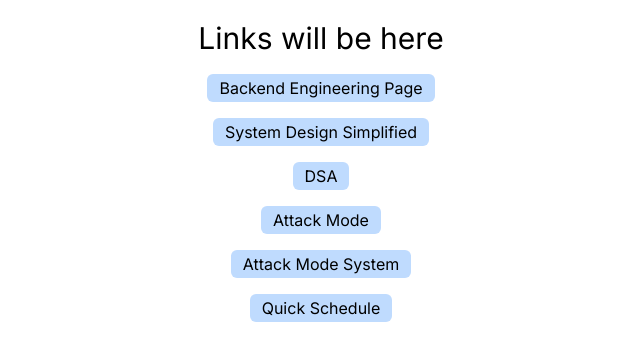
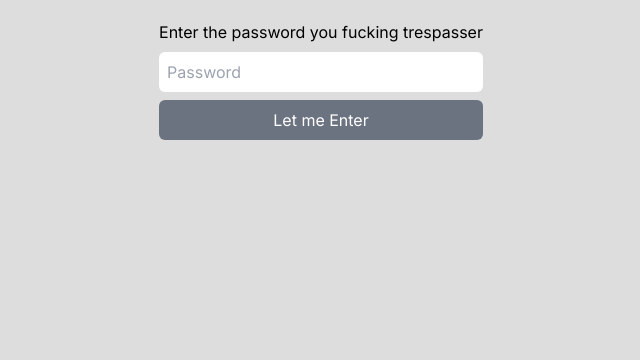
Before and after one commit to PrathamPatel010/Redirection-App, a Next.js app: page / in a window 1280 px wide. Shown: the top 360 px of the page, without its empty margins (319-959 px from the left). Built offline with nearby package versions, Linux system fonts and the light colour scheme.

Commit message:
added password auth

```diff
--- /dev/null
+++ b/app/components/LinksPage.jsx
@@ -0,0 +1,30 @@
+import Image from "next/image";
+import Link from "next/link";
+
+export default function LinksPage() {
+    return (
+        <>
+            <div className="text-3xl">
+                Links will be here
+            </div>
+            <div className="mt-5">
+                <Link className="bg-blue-200 hover:bg-blue-600 hover:text-white rounded-md px-3 py-1" target="_blank" href={'https://prathampatel.notion.site/f7072887e83c45aeaa4fd52270ceac44'}>Backend Engineering Page</Link>
+            </div>
+            <div className="mt-5">
+                <Link className="bg-blue-200 hover:bg-blue-600 hover:text-white rounded-md px-3 py-1" target="_blank" href={'https://prathampatel.notion.site/System-Design-Simplified-a35cd6cc48054585b973bdf7e33746fe'}>System Design Simplified</Link>
+            </div>
+            <div className="mt-5">
+                <Link className="bg-blue-200 hover:bg-blue-600 hover:text-white rounded-md px-3 py-1" target="_blank" href={'https://prathampatel.notion.site/DSA-54023c73b03b49e988eac2f7de95a06c'}>DSA</Link>
+            </div>
+            <div className="mt-5">
+                <Link className="bg-blue-200 hover:bg-blue-600 hover:text-white rounded-md px-3 py-1" target="_blank" href={'https://prathampatel.notion.site/Attack-Mode-eee0190c36b845bb9f2dcbe631420473'}>Attack Mode</Link>
+            </div>
+            <div className="mt-5">
+                <Link className="bg-blue-200 hover:bg-blue-600 hover:text-white rounded-md px-3 py-1" target="_blank" href={'https://prathampatel.notion.site/Attack-Mode-System-9d5d6985544b40aab5779c2ae62377be'}>Attack Mode System</Link>
+            </div>
+            <div className="mt-5">
+                <Link className="bg-blue-200 hover:bg-blue-600 hover:text-white rounded-md px-3 py-1" target="_blank" href={'https://prathampatel.notion.site/Quick-Schedule-fab350dca7bb426886df408f34dab55c'}>Quick Schedule</Link>
+            </div>
+        </>
+    );
+}
--- /dev/null
+++ b/app/components/PasswordPage.jsx
@@ -0,0 +1,41 @@
+"use client";
+import { useState } from "react";
+import LinksPage from "@/app/components/LinksPage";
+
+export const PasswordPage = () => {
+    const [password, setPassword] = useState('');
+    const [ack,setAck] = useState('');
+    const [isAuthenticated, setIsAuthenticated] = useState(false);
+    const actualPassword = process.env.NEXT_PUBLIC_PASSWORD;
+
+    const handleSubmit = (e) => {
+        e.preventDefault();
+        console.log({ password, actualPassword });
+        console.log(password === actualPassword);
+        if (password === actualPassword) {
+            setIsAuthenticated(true);
+        } else {
+            setAck("It's wrong password you trespasser");
+        }
+    };
+
+    if (isAuthenticated) {
+        return <LinksPage />;
+    }
+
+    return (
+        <section className={'flex justify-center items-center'}>
+            <form onSubmit={handleSubmit} className={'flex flex-col gap-2 justify-center'}>
+                <label>Enter the password you fucking trespasser</label>
+                <input
+                    type="password"
+                    onChange={(e) => setPassword(e.target.value)}
+                    className={'p-2 rounded-md'}
+                    placeholder={'Password'}
+                />
+                <button className={'p-2 rounded-md bg-gray-500 text-white hover:bg-black hover:text-white'} type={'submit'}>Let me Enter</button>
+                <div>{ack}</div>
+            </form>
+        </section>
+    );
+};
--- a/app/globals.css
+++ b/app/globals.css
@@ -1,3 +1,7 @@
 @tailwind base;
 @tailwind components;
 @tailwind utilities;
+
+body{
+    background-color: #ddd;
+}
--- a/app/layout.js
+++ b/app/layout.js
@@ -4,7 +4,7 @@ import "./globals.css";
 const inter = Inter({ subsets: ["latin"] });
 
 export const metadata = {
-  title: "Create Next App",
+  title: "Redirection App",
   description: "Generated by create next app",
 };
 
--- a/app/page.js
+++ b/app/page.js
@@ -1,30 +1,12 @@
 import Image from "next/image";
 import Link from "next/link";
+import LinksPage from "@/app/components/LinksPage";
+import {PasswordPage} from "@/app/components/PasswordPage";
 
 export default function Home() {
   return (
     <main className="p-5 flex flex-col items-center">
-      <div className="text-3xl">
-        Links will be here
-      </div>
-      <div className="mt-5">
-          <Link className="bg-blue-200 hover:bg-blue-600 hover:text-white rounded-md px-3 py-1" target="_blank" href={'https://prathampatel.notion.site/f7072887e83c45aeaa4fd52270ceac44'}>Backend Engineering Page</Link>
-      </div>
-      <div className="mt-5">
-          <Link className="bg-blue-200 hover:bg-blue-600 hover:text-white rounded-md px-3 py-1" target="_blank" href={'https://prathampatel.notion.site/System-Design-Simplified-a35cd6cc48054585b973bdf7e33746fe'}>System Design Simplified</Link>
-      </div>
-      <div className="mt-5">
-          <Link className="bg-blue-200 hover:bg-blue-600 hover:text-white rounded-md px-3 py-1" target="_blank" href={'https://prathampatel.notion.site/DSA-54023c73b03b49e988eac2f7de95a06c'}>DSA</Link>
-      </div>
-      <div className="mt-5">
-          <Link className="bg-blue-200 hover:bg-blue-600 hover:text-white rounded-md px-3 py-1" target="_blank" href={'https://prathampatel.notion.site/Attack-Mode-eee0190c36b845bb9f2dcbe631420473'}>Attack Mode</Link>
-      </div>
-      <div className="mt-5">
-          <Link className="bg-blue-200 hover:bg-blue-600 hover:text-white rounded-md px-3 py-1" target="_blank" href={'https://prathampatel.notion.site/Attack-Mode-System-9d5d6985544b40aab5779c2ae62377be'}>Attack Mode System</Link>
-      </div>
-      <div className="mt-5">
-          <Link className="bg-blue-200 hover:bg-blue-600 hover:text-white rounded-md px-3 py-1" target="_blank" href={'https://prathampatel.notion.site/Quick-Schedule-fab350dca7bb426886df408f34dab55c'}>Quick Schedule</Link>
-      </div>
+      <PasswordPage/>
     </main>
   );
 }
```
Also changed, not shown: 1 other file (tests, documents, lock files or other folders).
